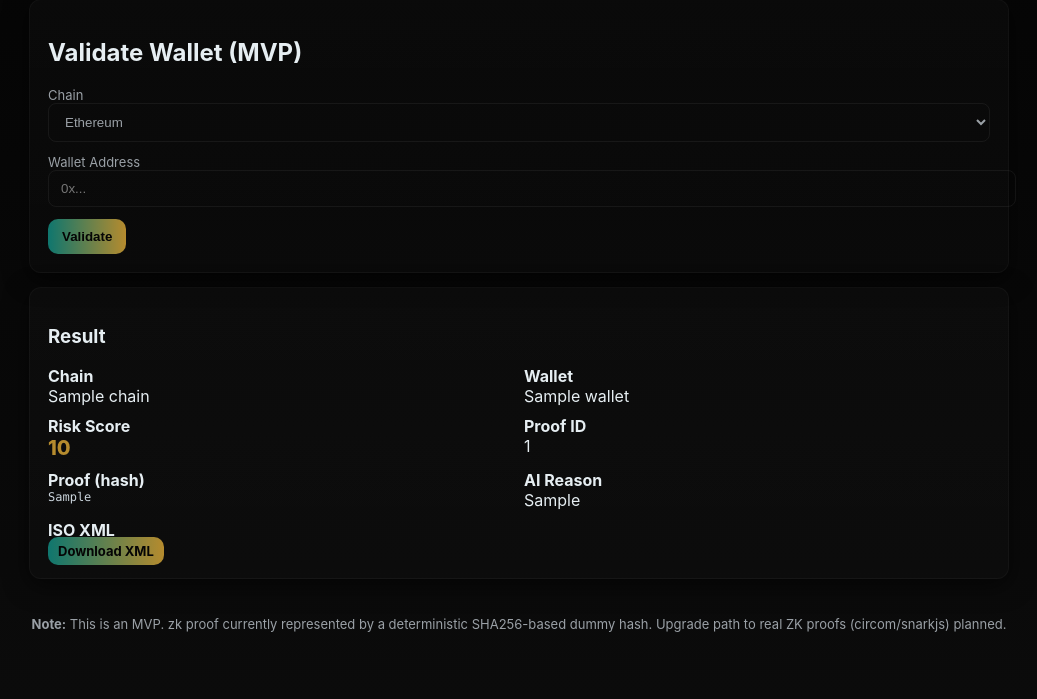
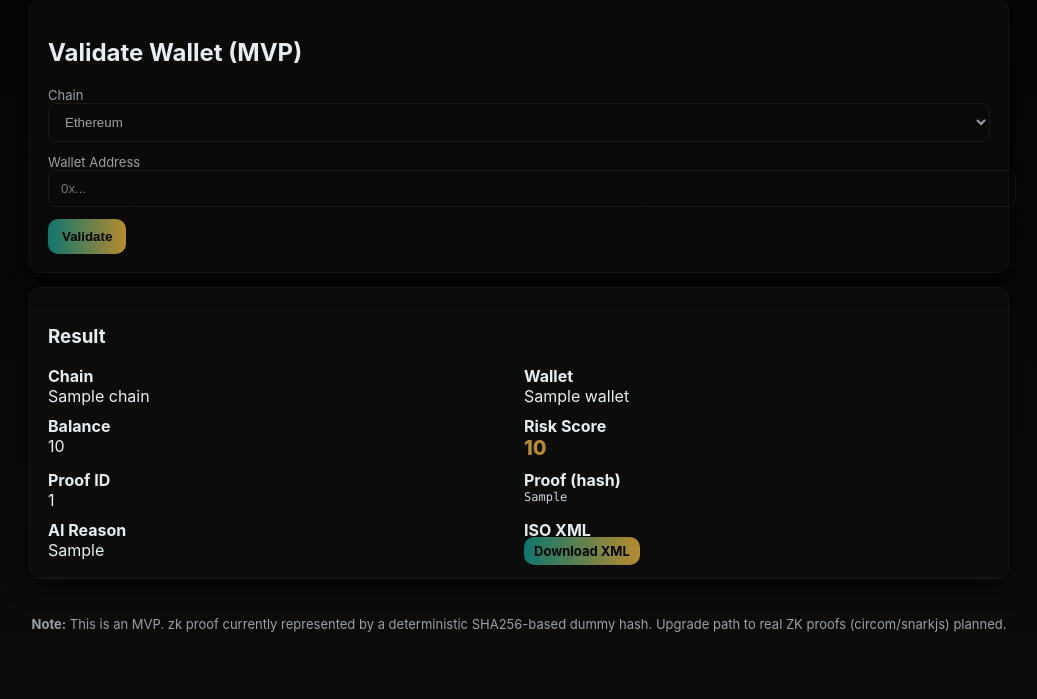
Before and after one commit to ADCoinX/zkOrigo, a FastAPI app: template templates/index.html in a window 1280 px wide. Shown: the part 107-806 px from the top of the page, without its empty margins (121-1158 px from the left). Run offline with FastAPI, Linux system fonts and the light colour scheme; the template is opened without the code that fills it: most values are stand-ins (such as "Sample title", 1, 10 or a date in 2020).

Commit message:
Update XML path variable in index.html

```diff
--- a/templates/index.html
+++ b/templates/index.html
@@ -46,14 +46,23 @@
       <div class="grid">
         <div><strong>Chain</strong><div>{{ result.chain }}</div></div>
         <div><strong>Wallet</strong><div>{{ result.wallet }}</div></div>
+        <div><strong>Balance</strong>
+          <div>
+            {% if result.balance %}
+              {{ result.balance }}
+            {% else %}
+              <em>Unknown</em>
+            {% endif %}
+          </div>
+        </div>
         <div><strong>Risk Score</strong><div class="score">{{ result.risk_score }}</div></div>
         <div><strong>Proof ID</strong><div>{{ result.proof_id }}</div></div>
         <div><strong>Proof (hash)</strong><div class="mono">{{ result.zk_proof }}</div></div>
         <div><strong>AI Reason</strong><div>{{ result.ai_reason | join(', ') }}</div></div>
         <div><strong>ISO XML</strong>
           <div>
-            {% if xml_path %}
-              <a class="btn small" href="/{{ xml_path }}">Download XML</a>
+            {% if result.xml_path %}
+              <a class="btn small" href="/{{ result.xml_path }}">Download XML</a>
             {% else %}
               <em>Not available</em>
             {% endif %}
```
